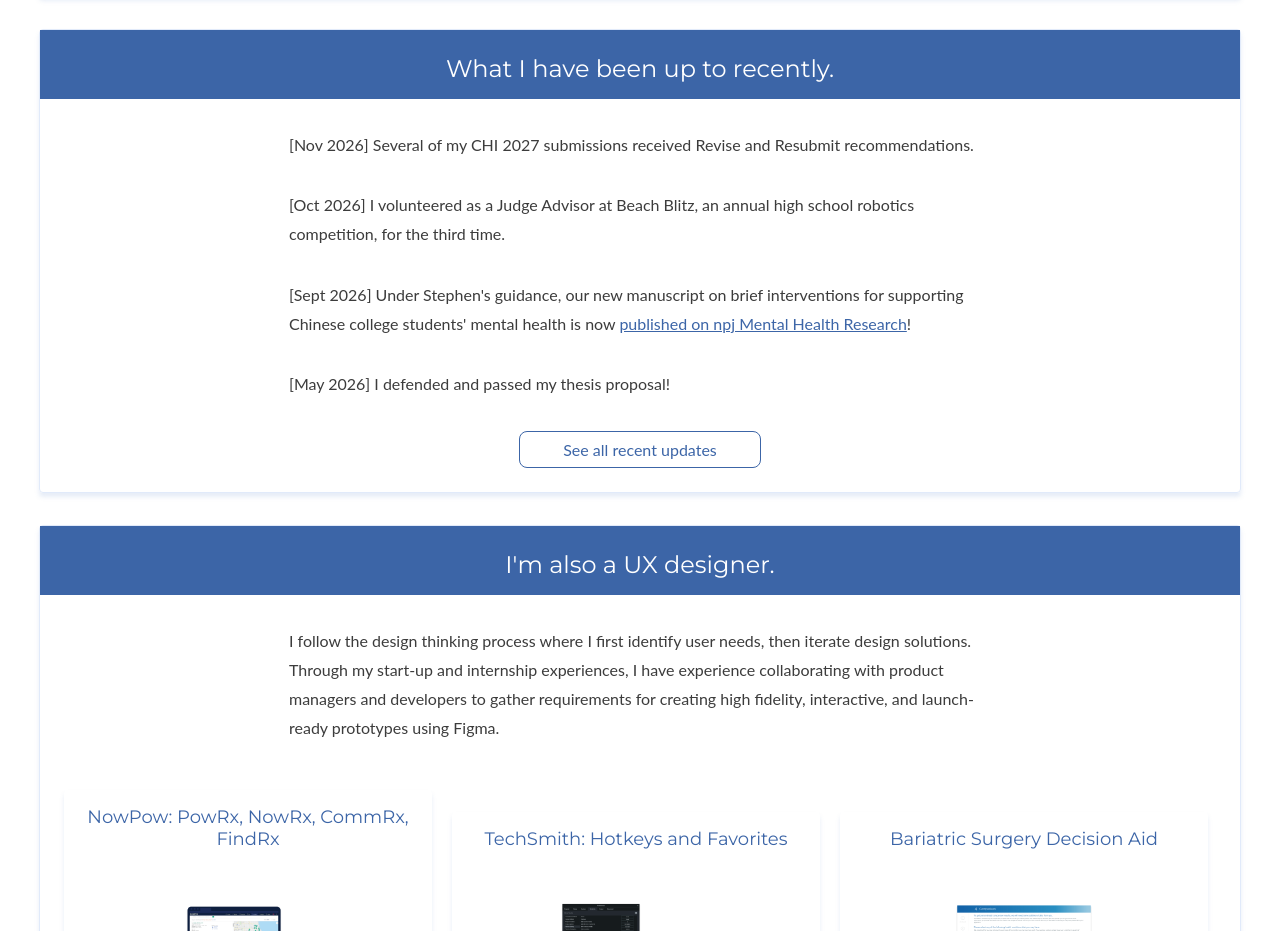
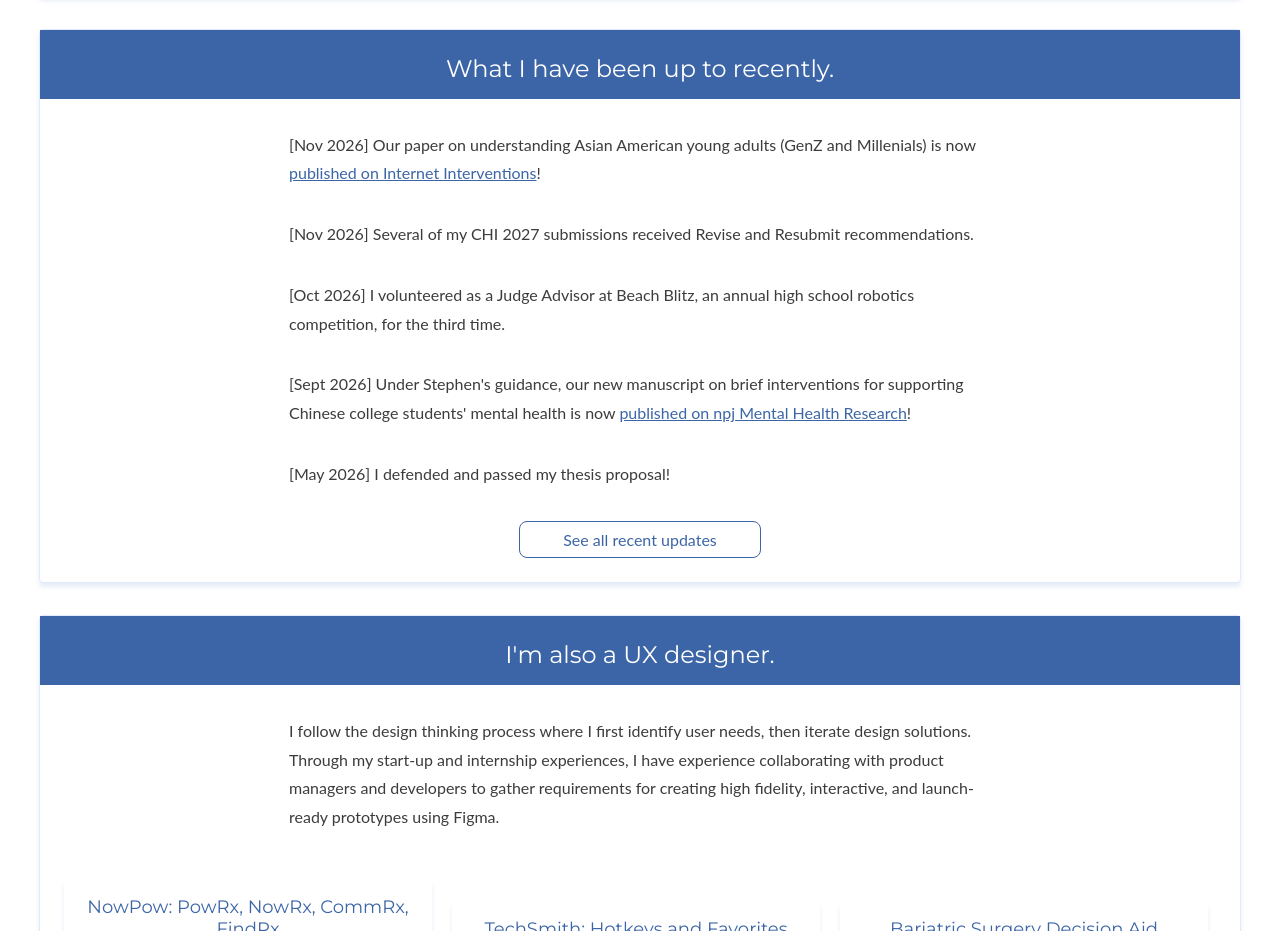
Before and after one commit to noviawong/noviawong.github.io, a plain HTML site: page index.html in a window 1280 px wide. Shown: the part 1840-2771 px from the top of the page. Drawn offline with Linux system fonts and the light colour scheme.

Commit message:
News update (homepage)

```diff
--- a/index.html
+++ b/index.html
@@ -98,6 +98,7 @@
     <section>
         <div class="max sectioncard" id="updates">
             <h2>What I have been up to recently.</h2>
+            <p>[Nov 2026] Our paper on understanding Asian American young adults (GenZ and Millenials) is now <a href="https://doi.org/10.1016/j.invent.2026.101029">published on Internet Interventions</a>!</p>
             <p>[Nov 2026] Several of my CHI 2027 submissions received Revise and Resubmit recommendations.</p>
             <p>[Oct 2026] I volunteered as a Judge Advisor at Beach Blitz, an annual high school robotics competition, for the third time.</p>
             <p>[Sept 2026] Under Stephen's guidance, our new manuscript on brief interventions for supporting Chinese college students' mental health is now <a href="https://www.nature.com/articles/s44184-026-00247-w/">published on npj Mental Health Research</a>!</p>
```
